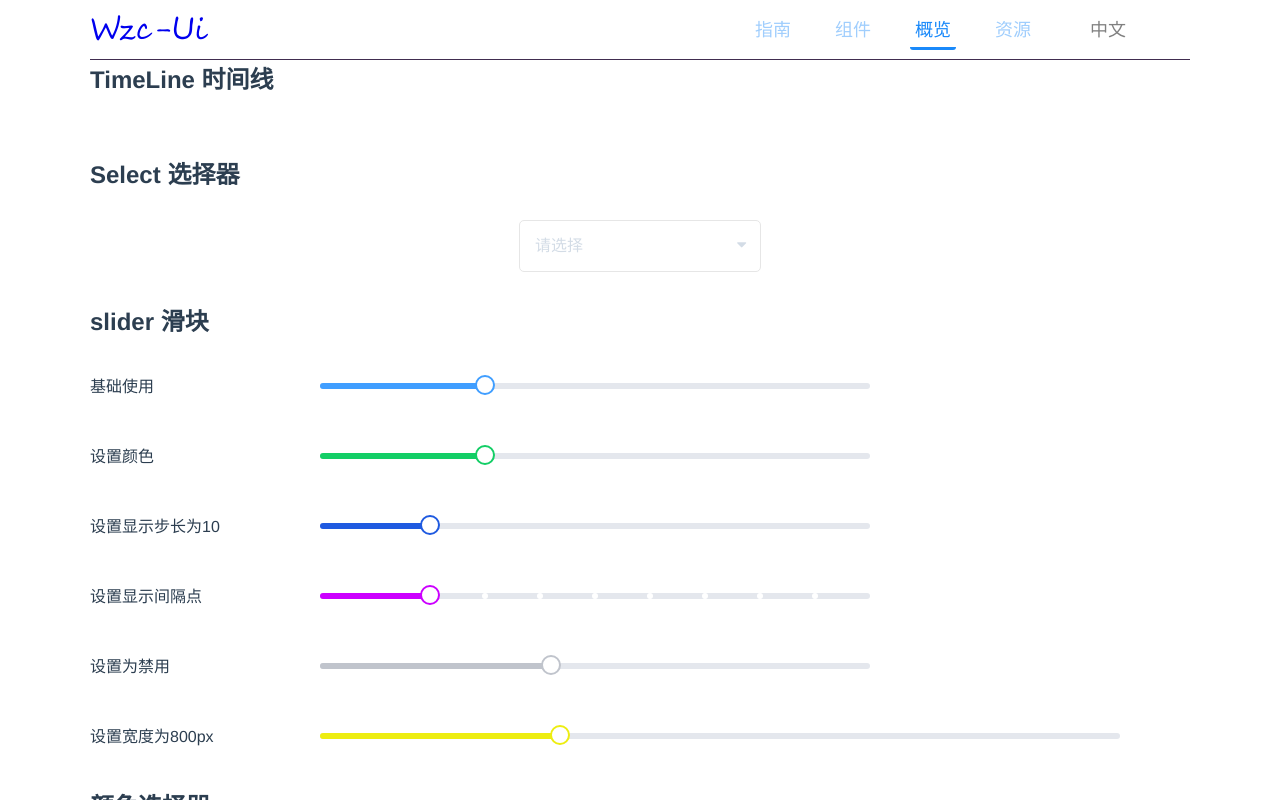
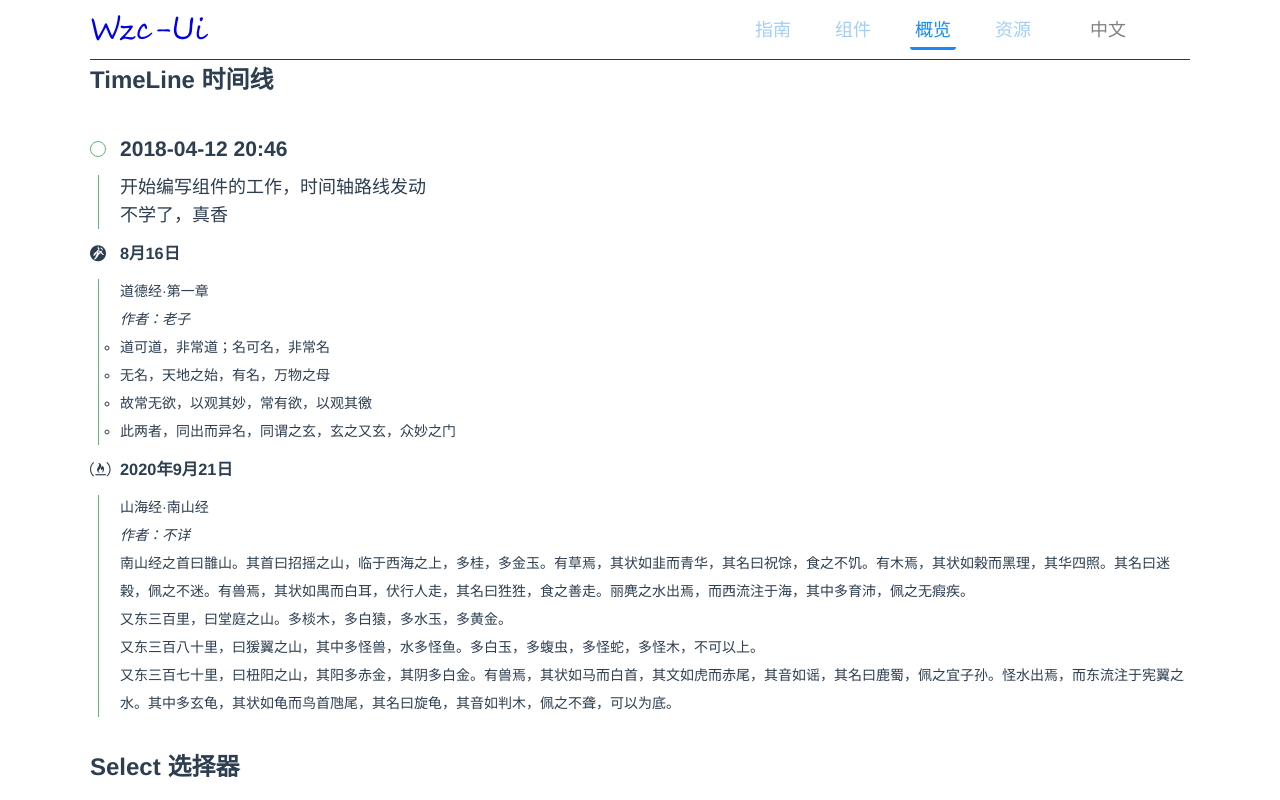
Before and after one commit to kongchengji/UiMade, a Vue app: page /#/HelloWorld in a window 1280 px wide. Built offline with nearby package versions, Linux system fonts and the light colour scheme.

Commit message:
时间轴组件编写即将完成

```diff
--- a/src/components/HelloWorld.vue
+++ b/src/components/HelloWorld.vue
@@ -2,7 +2,17 @@
   <div class="hello">
     <h2>TimeLine 时间线</h2>
     <div class="buttonlist">
-      <wzc_timeline></wzc_timeline>
+      <wzc_timeline>
+        <wzc_timeline_option
+          v-for = "(item, index) in activities"
+          :key = "index"
+          :timestamp = "item.timestamp"
+          :size = "item.size"
+          :icon = "item.icon"
+        >
+          <div v-html='item.content'></div>
+        </wzc_timeline_option>
+      </wzc_timeline>
     </div>
 
     <h2>Select 选择器</h2>
@@ -20,7 +30,7 @@
     <h2>slider 滑块</h2>
     <div class="sliders">
       <div class="buttonlist">
-        <div class="sliders_text">基础使用</div>  <wzc_slider :value.sync="sliderValue"></wzc_slider>
+        <div class="sliders_text">基础使用value = {{ sliderValue }}</div>  <wzc_slider :value.sync="sliderValue"></wzc_slider>
       </div>
       <div class="buttonlist">
         <div class="sliders_text">设置颜色</div>  <wzc_slider :value.sync="sliderValue" :backgroundcolor="'#13ce66'"></wzc_slider>
@@ -195,6 +205,7 @@ import wzc_collapse from "./Collapse/wzc-collapse";
 import wzc_collapse_item from "./Collapse/wzc-collapse-item";
 import wzc_color_picker from "./ColorPicker/wzc-color-picker";
 import wzc_timeline from "./TimeLine/wzc-timeline";
+import wzc_timeline_option from "./TimeLine/wzc_timeline_option"
 export default {
   name: "HelloWorld",
   components: {
@@ -207,6 +218,7 @@ export default {
     wzc_color_picker,
     wzc_slider,
     wzc_timeline,
+    wzc_timeline_option,
   },
   data() {
     return {
@@ -241,6 +253,42 @@ export default {
       isloadindex2: 0,
       buttype: "primary",
       but_array: ["success", "primary", "danger", "info", "warning"],
+      activities: [
+        {
+          content: `
+          <p>
+            开始编写组件的工作，时间轴路线发动
+            <br>不学了，真香
+          </p>`,
+          timestamp: '2018-04-12 20:46',
+          size: '18px',
+          icon: ''
+        },
+        {
+          content: `
+          <p>道德经·第一章 <br><em>作者：老子</em></p>
+          <ul>
+            <li>道可道，非常道；名可名，非常名</li>
+            <li>无名，天地之始，有名，万物之母</li>
+            <li>故常无欲，以观其妙，常有欲，以观其徼</li>
+            <li>此两者，同出而异名，同谓之玄，玄之又玄，众妙之门</li>
+          </ul>`,
+          timestamp: '8月16日',
+          size: '14px',
+          icon: 'fa-grav'
+        },
+        {
+          content: `
+          <p>山海经·南山经 <br><em>作者：不详</em></p>
+          <p>南山经之首曰䧿山。其首曰招摇之山，临于西海之上，多桂，多金玉。有草焉，其状如韭而青华，其名曰祝馀，食之不饥。有木焉，其状如榖而黑理，其华四照。其名曰迷榖，佩之不迷。有兽焉，其状如禺而白耳，伏行人走，其名曰狌狌，食之善走。丽麂之水出焉，而西流注于海，其中多育沛，佩之无瘕疾。</p>
+          <p>又东三百里，曰堂庭之山。多棪木，多白猿，多水玉，多黄金。 </p>
+          <p>又东三百八十里，曰猨翼之山，其中多怪兽，水多怪鱼。多白玉，多蝮虫，多怪蛇，多怪木，不可以上。 </p>
+          <p>又东三百七十里，曰杻阳之山，其阳多赤金，其阴多白金。有兽焉，其状如马而白首，其文如虎而赤尾，其音如谣，其名曰鹿蜀，佩之宜子孙。怪水出焉，而东流注于宪翼之水。其中多玄龟，其状如龟而鸟首虺尾，其名曰旋龟，其音如判木，佩之不聋，可以为底。</p>`,
+          timestamp: '2020年9月21日',
+          size: '14px',
+          icon: 'fa-free-code-camp'
+        }
+      ]
     };
   },
   mounted() {
--- a/src/components/TimeLine/wzc-timeline.vue
+++ b/src/components/TimeLine/wzc-timeline.vue
@@ -1,6 +1,8 @@
 <template>
     <div class="wzc_timeline">
-
+        <ul class="wzc_timeline_list">
+            <slot></slot>
+        </ul>
     </div>
 </template>
 
@@ -21,5 +23,14 @@ export default {
 };
 </script>
 <style scoped>
-
+    .wzc_timeline {
+        width: 100%;
+    }
+    .wzc_timeline {
+        font-size: 16px;
+        line-height: 28px;
+    }
+    .wzc_timeline .wzc_timeline_option .optionContent ul {
+        padding: 5px 0 5px 15px;
+    }
 </style>
--- /dev/null
+++ b/src/components/TimeLine/wzc_timeline_option.vue
@@ -0,0 +1,87 @@
+<template>
+    <li class="wzc_timeline_option" :style="styleVar">
+        <div class="wzc_timeline_tail"></div>
+        <i class="wzc_timeline_icon fa " :class="icon == '' ? '': icon + ' exist-icon' " ></i>
+        <div class="optionContent">
+            <h3 class="wzc-timeline-title">{{ timestamp }}</h3>
+            <slot></slot>
+        </div>
+    </li>
+</template>
+
+<script>
+export default {
+    name: "wzc_timeline_option",
+    components: {},
+    props: {
+        timestamp: {
+            type: String,
+            default: ""
+        },
+        size: {
+            type: String,
+            default: "16px"
+        },
+        icon: {
+            type: String,
+            default: ""
+        }
+    },
+    data() {
+        return {
+        };
+    },
+    created() {},
+    mounted() {},
+    watch: {},
+    computed: {
+        styleVar() {
+            return {
+                '--timeline-size': this.size,
+            }
+        }
+    },
+    methods: {},
+};
+</script>
+<style scoped>
+    .wzc_timeline_option{
+        list-style: none;
+        position: relative;
+    }
+    .wzc_timeline_option .optionContent ul {
+        padding: 5px 0 5px 15px;
+    }
+    .wzc_timeline_option .optionContent {
+        padding-left: 30px;
+    }
+    .wzc_timeline_option .optionContent:not(.wzc-timeline-title) {
+        font-size: var(--timeline-size);
+    }
+    .wzc-timeline-title {
+        margin: 10px 0px;
+    }
+    .wzc_timeline_icon {
+        width: 16px;
+        height: 16px;
+        box-sizing: border-box;
+        border: 1px solid #5FB878;
+        border-radius: 50%;
+        position: absolute;
+        left: 0px;
+        top: 6px;
+    }
+    .wzc_timeline_icon.exist-icon {
+        border: none;
+    }
+    .wzc_timeline_tail {
+        contain: "";
+        position: absolute;
+        left: 7.5px;
+        top: 40px;
+        z-index: 10;
+        width: 1px;
+        height: calc(100% - 40px);
+        background-color: #5FB878;
+    }
+</style>
```
